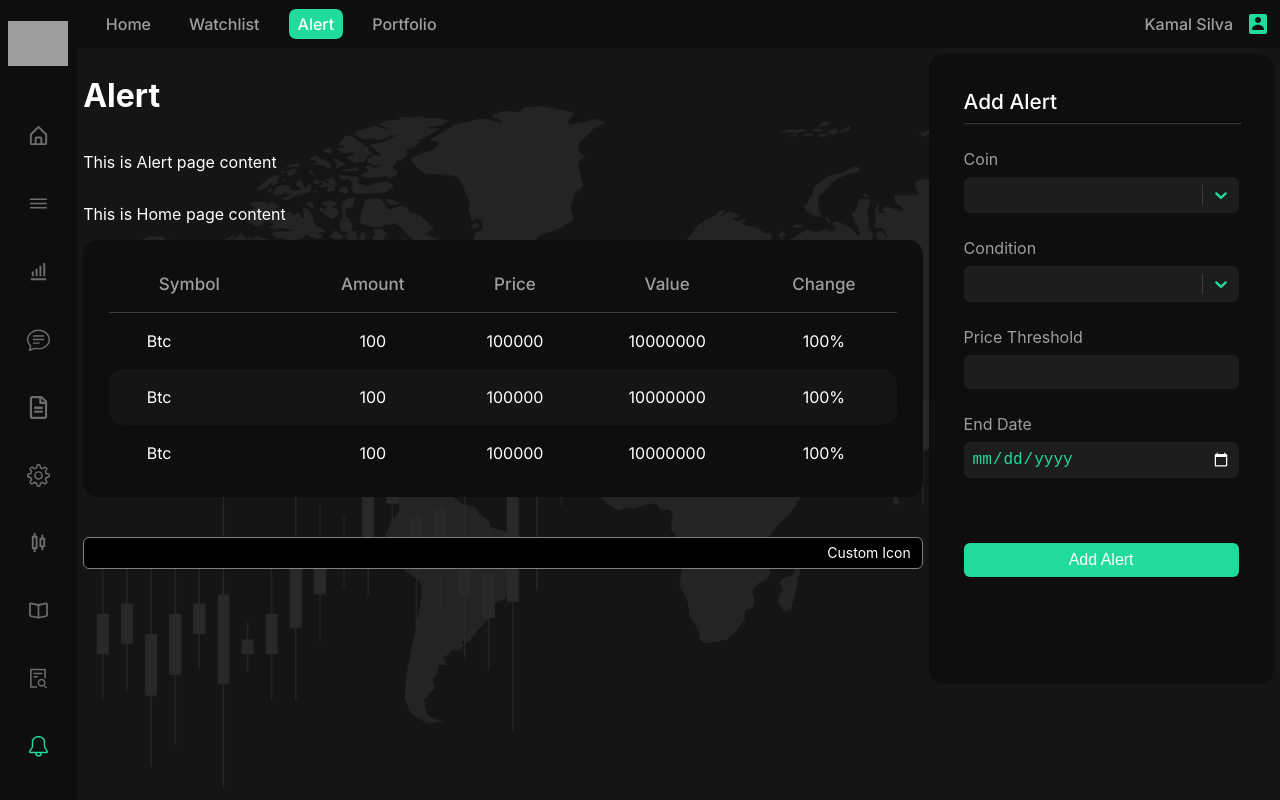
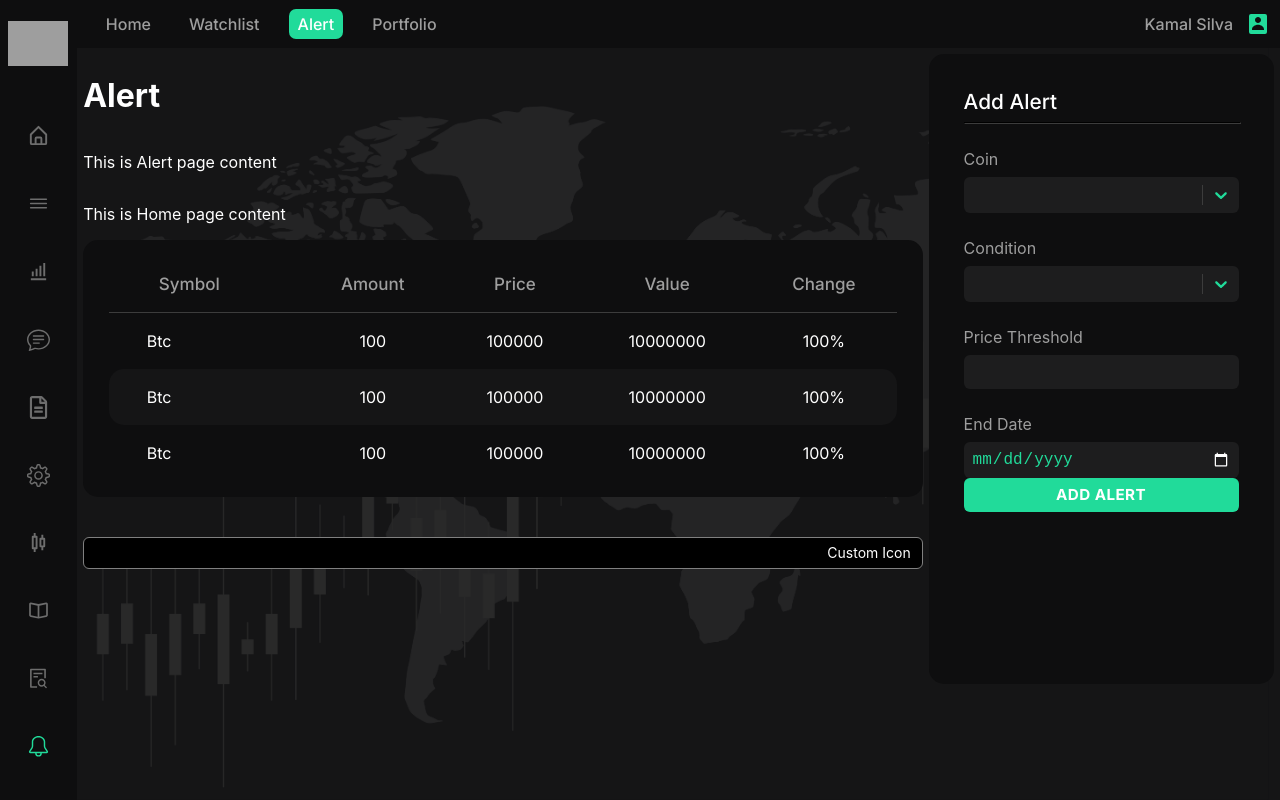
Before and after one commit to IsuruVithanage/TradeX-Web, a React (Create React App) app: page /alert in a window 1280 px wide. Built offline with nearby package versions, Linux system fonts and the light colour scheme; grey boxes are pictures that could not be loaded.

Commit message:
Button component created

```diff
--- /dev/null
+++ b/src/Components/Buttons/ButtonComponent.js
@@ -0,0 +1,23 @@
+import {styled} from "@mui/material/styles";
+import Button from "@mui/material/Button";
+
+const ButtonComponent = styled(Button)(({ theme }) => ({
+    color: theme.palette.getContrastText('#000000'),
+    backgroundColor: '#21DB9A',
+    '&:hover': {
+        backgroundColor: '#1dbb85'
+    },
+    '&.MuiButton-root': {
+        width: '100%',
+        height: '2.2em'
+    },
+    fontSize: '0.95em',
+    fontWeight:'bold',
+    fontFamily: 'inter',
+    borderRadius:'6px',
+    padding: '0'
+}));
+
+
+
+export default ButtonComponent;
--- a/src/Pages/Alert/Alert.js
+++ b/src/Pages/Alert/Alert.js
@@ -5,6 +5,7 @@ import SidePanelWithContainer from '../../Components/SidePanel/SidePanelWithCont
 import Table, { TableRaw } from '../../Components/Table/Table';
 import { DatePicker } from 'antd';
 import './Alert.css';
+import ButtonComponent from "../../Components/Buttons/ButtonComponent";
 // import 'antd/dist/antd.min.css';
 
 export default function Alert(props) {
@@ -45,7 +46,7 @@ export default function Alert(props) {
                     ]}/>
                     <SidePanelInput type="number" label='Price Threshold' id="number"/>
                     <SidePanelInput type="date" label='End Date' />
-                    <SidePanelInput type="button" value="Add Alert" style={{marginTop:"40px"}}/>
+                    <ButtonComponent>Add Alert</ButtonComponent>
                 </div>}>
 
                 <h1>Alert</h1>
@@ -74,6 +75,7 @@ export default function Alert(props) {
                 />
 
             </SidePanelWithContainer>
+
         </BasicPage>
     )
 }
```
Also changed, not shown: package.json (+2 -8 lines), 1 other file (tests, documents, lock files or other folders).
